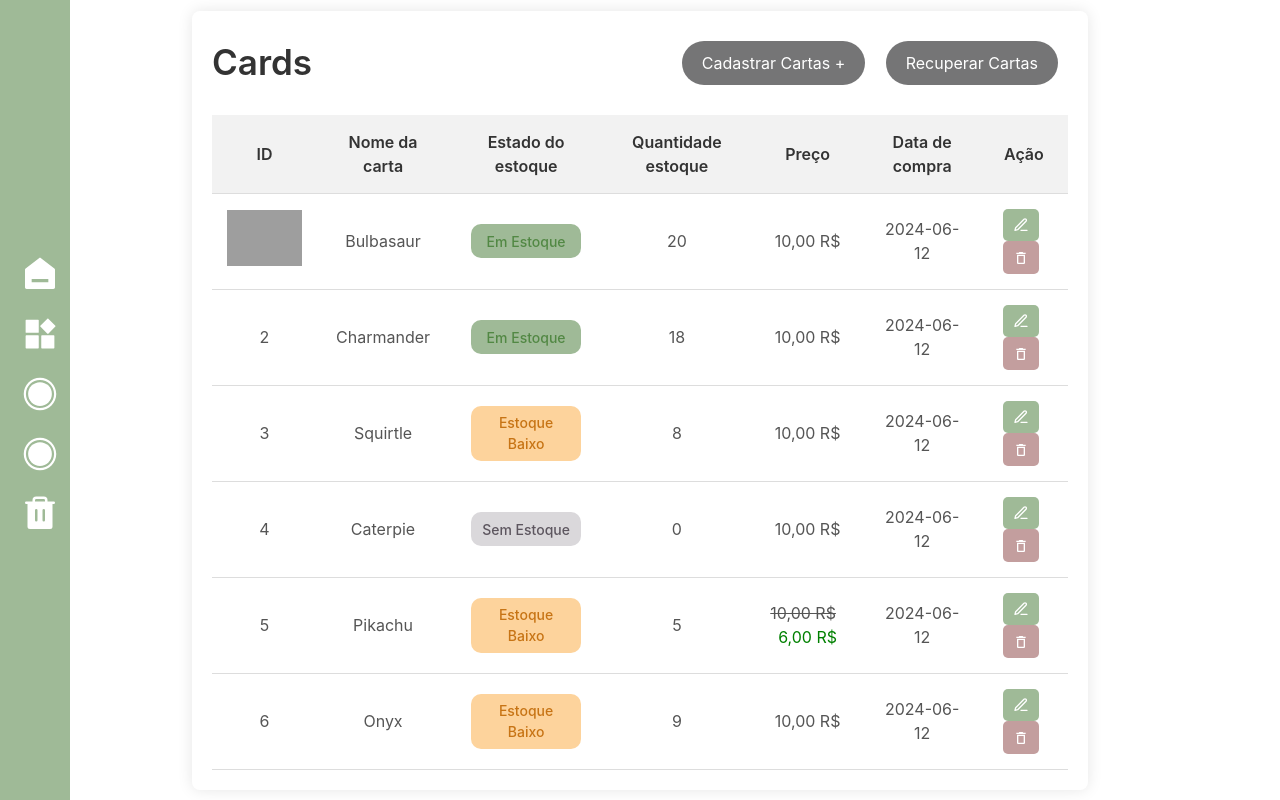
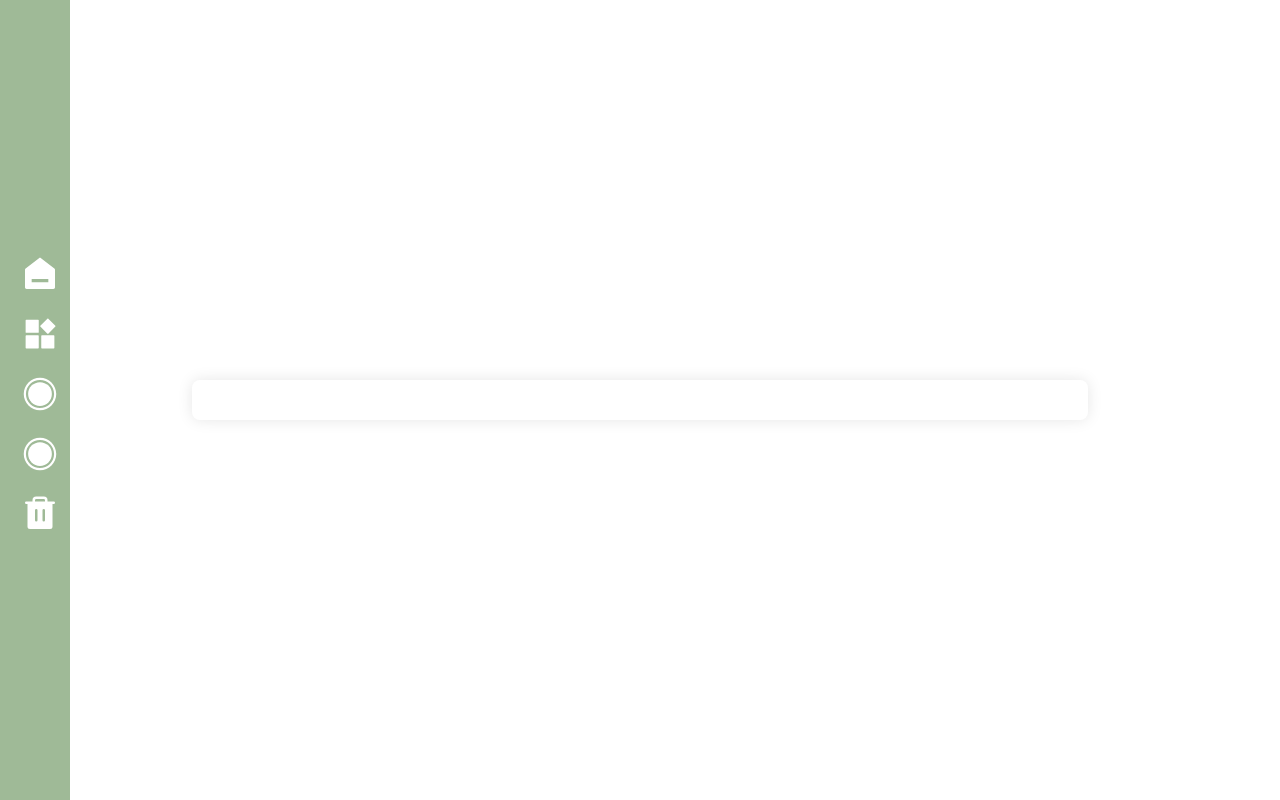
Before and after one commit to medeiroscaio/poke-center-tcg, a React (Vite) app: page /Admin in a window 1280 px wide. Built offline with nearby package versions, Linux system fonts and the light colour scheme; grey boxes are pictures that could not be loaded.

Commit message:
initiaded: Dashboard page

```diff
--- a/src/Controller/Controller.jsx
+++ b/src/Controller/Controller.jsx
@@ -5,6 +5,7 @@ import {IoIosRadioButtonOn} from "react-icons/io";
 import { PiTrashFill } from "react-icons/pi";
 import "./Controller.css"
 import Table from "../Table/Table.jsx";
+import Dashboard from "../Dashboard/Dashboard.jsx";
 
 function Controller() {
 
@@ -20,7 +21,8 @@ function Controller() {
                 <button onClick={() => setView(5)}><PiTrashFill/></button>
             </div>
             <div id="content">
-                {view === 1 ? <Table/> : ""}
+                {view === 1 ? <Dashboard/> : ""}
+                {view === 2 ? <Table/> : ""}
             </div>
         </div>
     )
--- /dev/null
+++ b/src/Dashboard/Dashboard.jsx
@@ -0,0 +1,15 @@
+import "./Dashboard.css";
+import Item from "../components/Item/Item.jsx";
+import { IoIosAdd } from "react-icons/io";
+
+function Dashboard() {
+  return (
+    <div className="page-container">
+      <div className="table-container">
+
+      </div>
+    </div>
+  );
+}
+
+export default Dashboard;
```
Also changed, not shown: src/App.css (added, +12 -0 lines), src/Dashboard/Dashboard.css (added).
